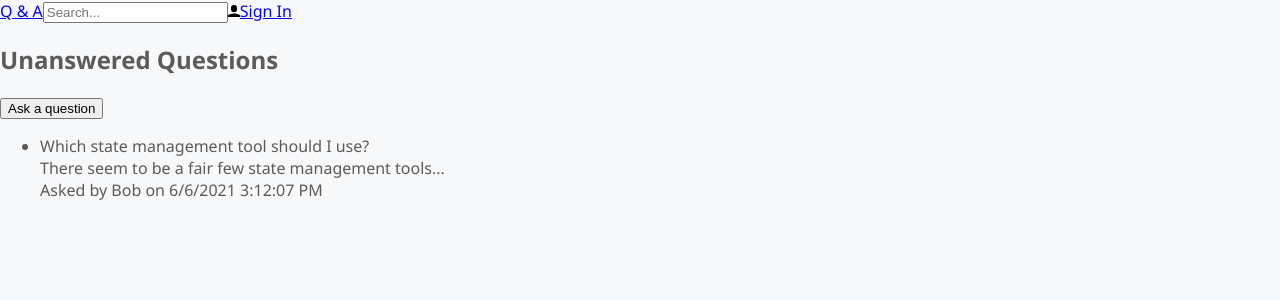
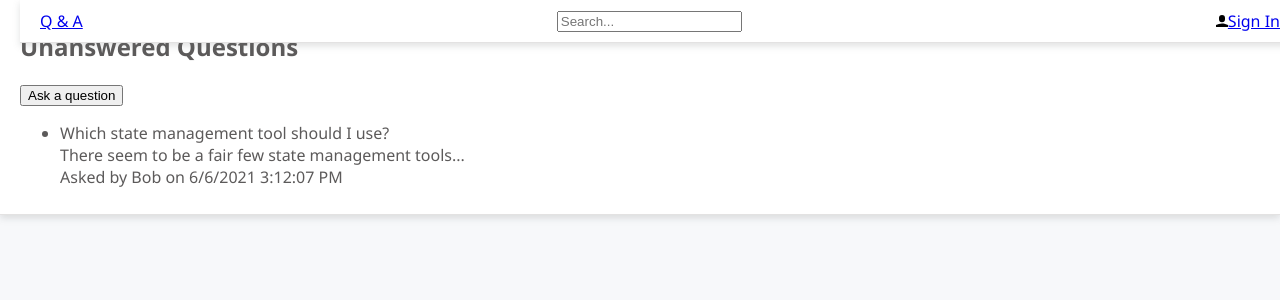
Before and after one commit to rene-copaga/reactaspnetcore5, a React (Create React App) app in the folder frontend/: page / in a window 1280 px wide. Shown: the top 300 px of the page. Built offline with nearby package versions, Linux system fonts and the light colour scheme.

Commit message:
-Styling the Header component

```diff
--- /dev/null
+++ b/frontend/src/Header.css
@@ -0,0 +1,13 @@
+.container {
+  position: fixed;
+  box-sizing: border-box;
+  top: 0;
+  width: 100%;
+  display: flex;
+  align-items: center;
+  justify-content: space-between;
+  padding: 10px 20px;
+  background-color: #fff;
+  border-bottom: 1px solid #e3e2e2;
+  box-shadow: 0 3px 7px 0 rgba(110, 112, 114, 0.21);
+}
--- a/frontend/src/Header.tsx
+++ b/frontend/src/Header.tsx
@@ -1,12 +1,13 @@
 import React from 'react';
 import { UserIcon } from './Icons';
+import './Header.css';
 
 export const Header = () => {
   const handleSearchInputChange = (e: React.ChangeEvent<HTMLInputElement>) => {
     console.log(e.currentTarget.value);
   };
   return (
-    <div>
+    <div className="container">
       <a href="./">Q & A</a>
       <input
         type="text"
```
